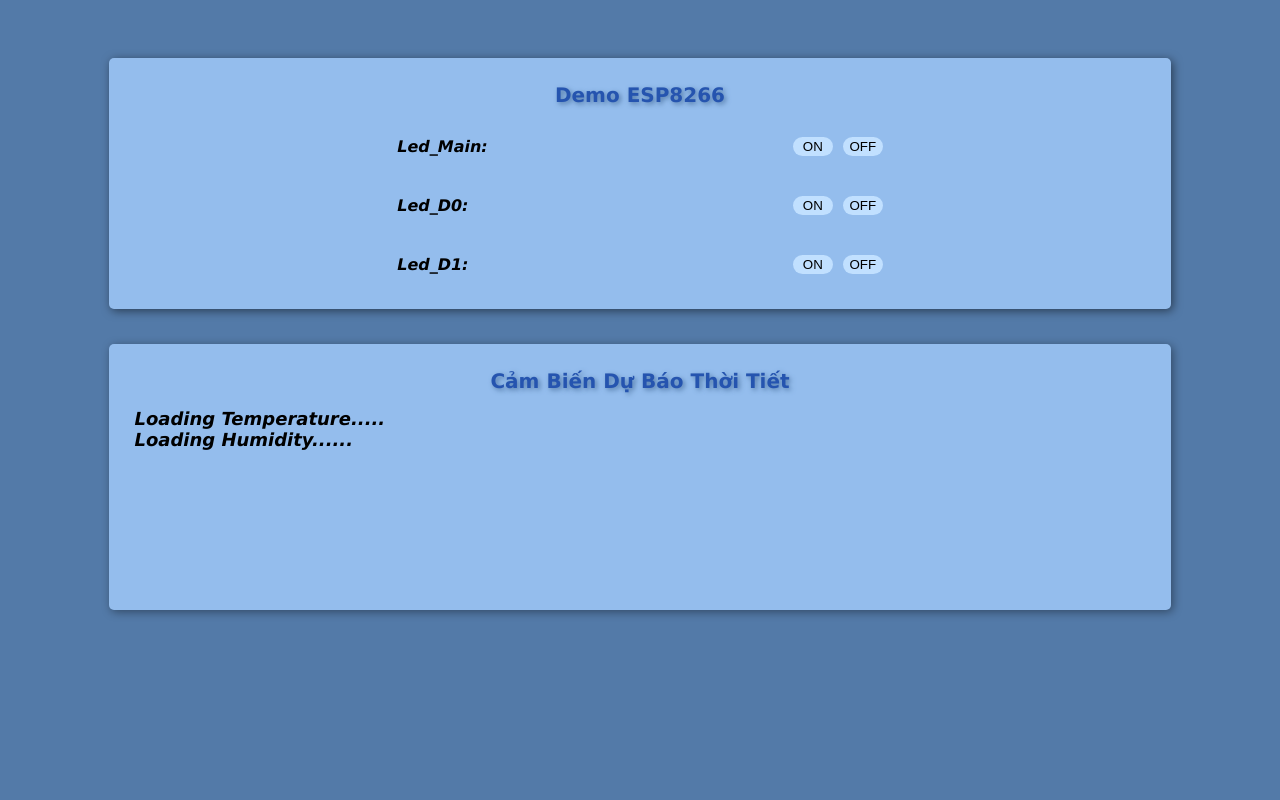
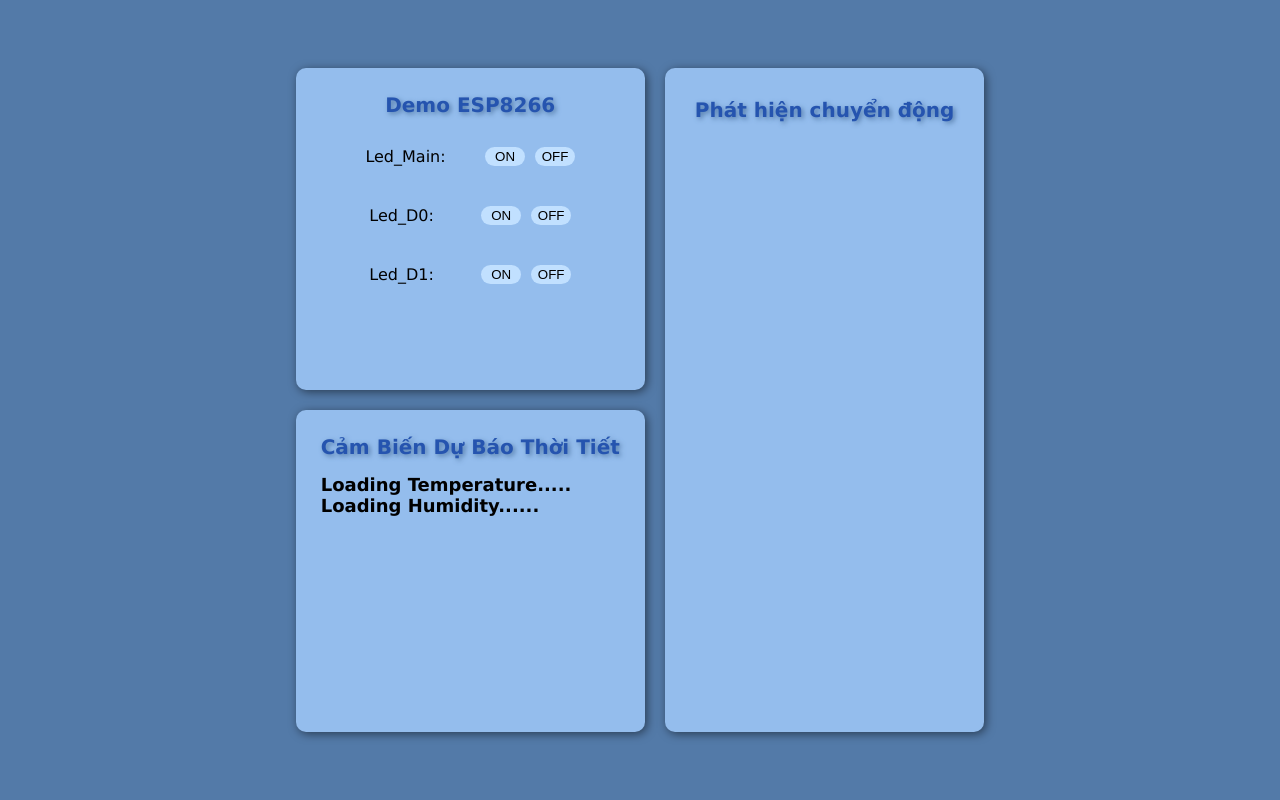
Before and after one commit to hoangbaokhanh1511/Smart-Home-Website, a Python web app: template templates/index.html in a window 1280 px wide. Run offline with Jinja, Linux system fonts and the light colour scheme; the template is opened without the code that fills it, so the values that code supplies are empty.

Commit message:
Cap nhat FE

```diff
--- a/templates/css/site.css
+++ b/templates/css/site.css
@@ -1,12 +1,30 @@
 body{
     font-family: Verdana, Geneva, Tahoma, sans-serif;
-    padding-top: 50px;
+    padding: 50px;
     background-color: #537AA8;
     display: flex;
-    align-items: center;
+    row-gap: 5px;
+    flex-direction: row;
+
     justify-content: center;
+    align-items: stretch;
+  }
+div{
+  margin: 0px;
+  padding: 0px;
+}
+  .main-left{
+    display: flex;
     flex-direction: column;
-    row-gap: 5px;
+    justify-content: space-between;
+
+  }
+  .main-right{
+    display: flex;
+    flex-direction: column;
+    margin: 0px;
+    border-radius: 2%;
+
   }
   .tittle{
     font-size: 36px;
@@ -19,8 +37,6 @@ body{
   .button-section{
     display: flex;
     flex-direction: column;
-    align-items:center;
-    justify-items: center;
     row-gap: 20px;
     padding-left: 20px;
     padding-right: 20px;
@@ -31,23 +47,29 @@ body{
     border-radius:15px;
     border: none;
   }
+
+  .adiv {
+    background-color: #94BDED;
+    padding: 30px;
+    box-shadow: 2px 2px 10px rgba(0, 0, 0, 0.5);
+    margin: 10px;
+    border-radius: 10px;
+    height: 100%;
+  }
+  /* ============ DEMO ESP8266 ============================= */
   .container{
-    background-color: #94BDED;
-    margin-bottom: 30px;
-    width: 80%;
-    box-shadow: 2px 2px 10px rgba(0, 0, 0, 0.5);
-    border-radius: 5%;
+
     display: flex;
     flex-direction: column;
     padding: 25px;
-    border-radius: 5px;
     row-gap: 20px;
   }
   .led_main,.ledD0,.ledD1,.Traffic{
 
-    width: 50%;
     height: 20%;
     display: flex;
+    flex-direction: row;
+    justify-content: space-around;
     column-gap: 10px;
     margin: 10px;
   }
@@ -55,27 +77,17 @@ body{
     display: flex;
     flex-direction: row;
     column-gap: 10px;
-    justify-content: space-around;
+    justify-content: space-between;
   }
-  .stats{
-    flex: 1;
-    display: flex;
-    justify-content: end;
-    font-weight: bolder;
-    font-style: italic;
-  }
+
+  /*  ============DỰ BÁO THỜI TIẾT ==================================== */
   .weather-forecast{
-    background-color: #94BDED;
     display: flex;
     flex-direction: column;
-    width: 80%;
-    height: fit-content;
-    border-radius: 5%;
-    box-shadow: 2px 2px 10px rgba(0, 0, 0, 0.4);
+    justify-content: flex-start;
     padding: 25px;
-    border-radius: 5px;
     row-gap: 15px;
-    margin-bottom: 50px;
+    height: 100%;
   }
   .Tittle{
     font-size: 20px;
@@ -83,11 +95,7 @@ body{
     display: flex;
     justify-content: center;
   }
-  .Stats{
-    display: flex;
-    flex-direction: column;
-    row-gap: 18px;
-  }
+
   .nhiet_do,.do_am{
     font-size: 18px;
     font-weight: bold;
@@ -96,3 +104,7 @@ body{
     width: 500px;
 
   }
+
+  button:hover{
+    box-shadow: 2px 2px 5px #373a41;
+  }
--- a/templates/index.html
+++ b/templates/index.html
@@ -6,12 +6,14 @@
   <link href="https://fonts.googleapis.com/css2?family=Roboto:ital,wght@0,100;0,300;0,400;0,500;0,700;0,900;1,100;1,300;1,400;1,500;1,700;1,900&display=swap" rel="stylesheet">
   <script src="https://cdnjs.cloudflare.com/ajax/libs/Chart.js/2.9.4/Chart.js"></script>
   <link rel="stylesheet" href="css/site.css">
-    <style>
-
-    </style>
+  <link rel="icon"  href="image/module-icon.jpg">
+  <title>
+      Demo ESP8266
+  </title>
   </head>
 <body onclick="realtime()">
-  <div class="container">
+  <div class="main-left">
+    <div class="container adiv">
       <div class="tittle">
         Demo ESP8266
       </div>
@@ -39,7 +41,7 @@
         </div>
       </div>
     </div>
-  <div class="weather-forecast">
+    <div class="weather-forecast adiv">
 
       <div class="Tittle">
         Cảm Biến Dự Báo Thời Tiết
@@ -52,7 +54,7 @@
         </div>
       </div>
 
-    <canvas id="myChart" style="width: 120px; height: 120px;"></canvas>
+
     </div>
     <script>
       function state(state) {
@@ -94,53 +96,14 @@
               console.error('Lỗi khi gửi yêu cầu: ', err);
           });
       }
-
-
-    function updateChart(){
-
-            const x = getData(Dates)
-            const y = getData(Temperature)
-            const z = getData(Humidity)
-
-            new Chart("myChart", {
-                type:'line',
-                data: {
-                    labels: x,
-                    datasets: [{
-                        label:"Nhiệt độ (℃)",
-                        fill:false,
-                        backgroundColor: "red",
-                        borderColor: "red",
-                        data: y
-                    },
-
-                    {
-                        label:"Độ ẩm (%)",
-                        fill:false,
-                        backgroundColor: "black",
-                        borderColor: "black",
-                        data: z
-                    }]
-                },
-                options:{
-                    title:{
-                        display:true,
-                        text: "Biểu đồ nhiệt độ và độ ẩm"
-                    },
-                    scales:{
-
-                        yAxes:[{ticks: {min:0,max:100}}]
-                    }
-                }
-            })
-        }
-
-     function runAll(){
-        realtime()
-        updateChart()
-     }
       setInterval(runAll, 3000)
 
     </script>
+  </div>
+  <div class="main-right">
+    <div class=" adiv">
+      <div class="tittle">Phát hiện chuyển động</div>
+    </div>
+  </div>
 </body>
 </html>
```
Also changed, not shown: templates/image/module-icon.jpg (added). Lines whose indentation alone changed are shown as unchanged.
